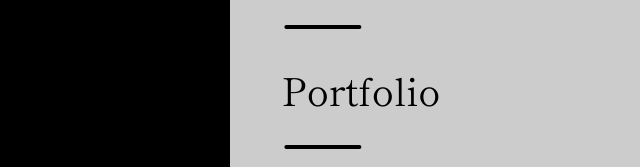
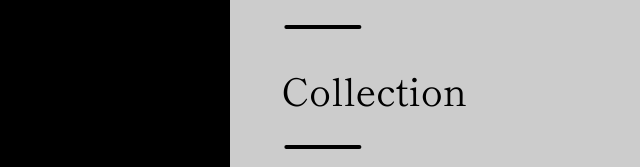
Before and after one commit to Nao-matsu0301/sirasu-portofolio, a plain HTML site: page index.html in a window 1280 px wide. Both pictures are taken after a click on the element 1184 px from the left and 94 px from the top of the page. Shown: the part 211-378 px from the top of the page, without its empty margins (640-1280 px from the left). Drawn offline with nearby package versions, Linux system fonts and the light colour scheme.

Commit message:
Add files via upload

```diff
--- a/index.html
+++ b/index.html
@@ -21,7 +21,7 @@
         </div>
         <ul class="sidebar-list">
             <li class="sidebar-item"><a href="#">Home</a></li>
-            <li class="sidebar-item"><a href="collection.html">Portfolio </a></li>
+            <li class="sidebar-item"><a href="collection.html">Collection</a></li>
             <li class="sidebar-item"><a href="about.html">About </a></li>
             <li class="sidebar-item"><a href="shop.html">Shop </a></li>
             <li class="sidebar-item"><a href="contact.html">Contact</a></li>
```
Also changed, not shown: header-kv.jpg (added).
